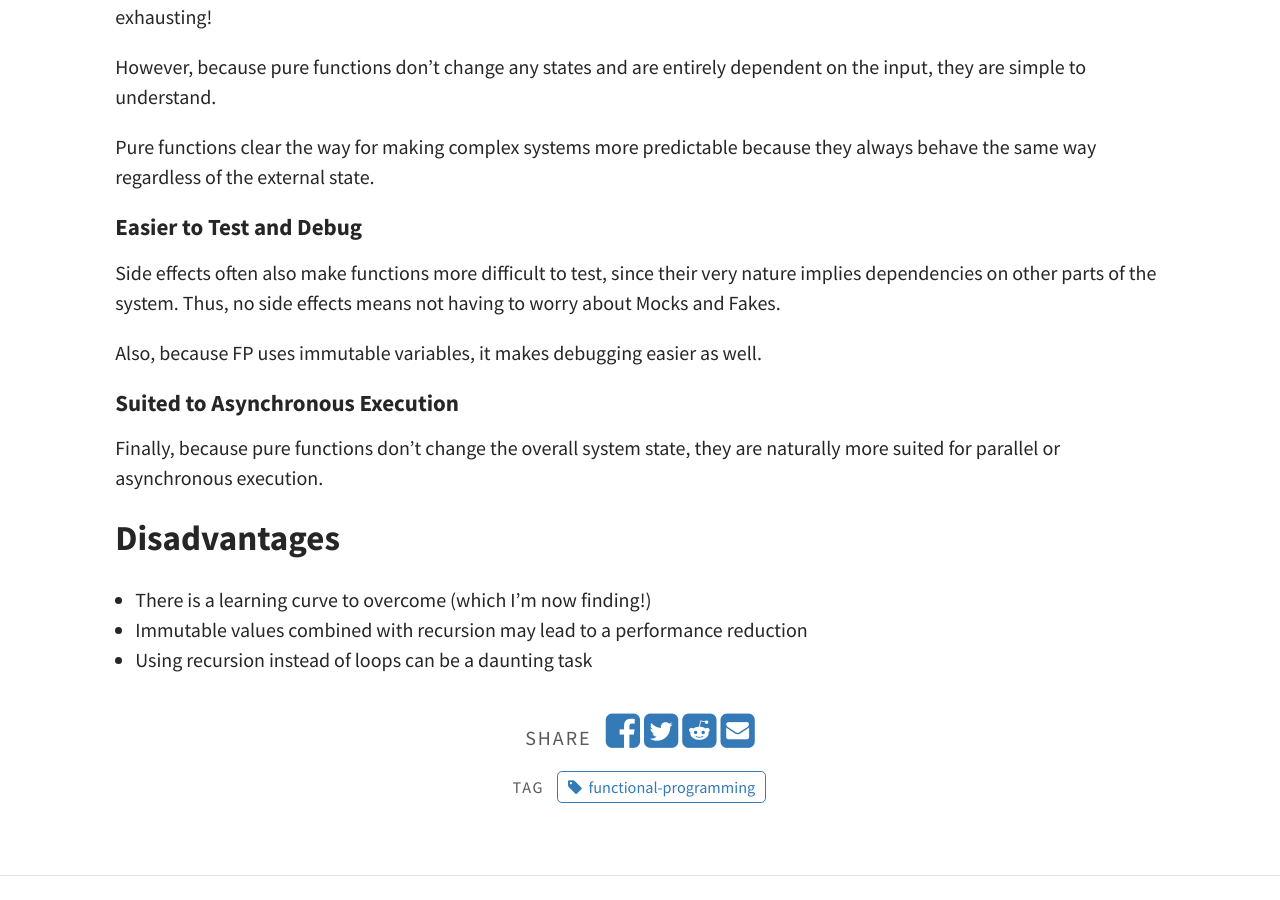
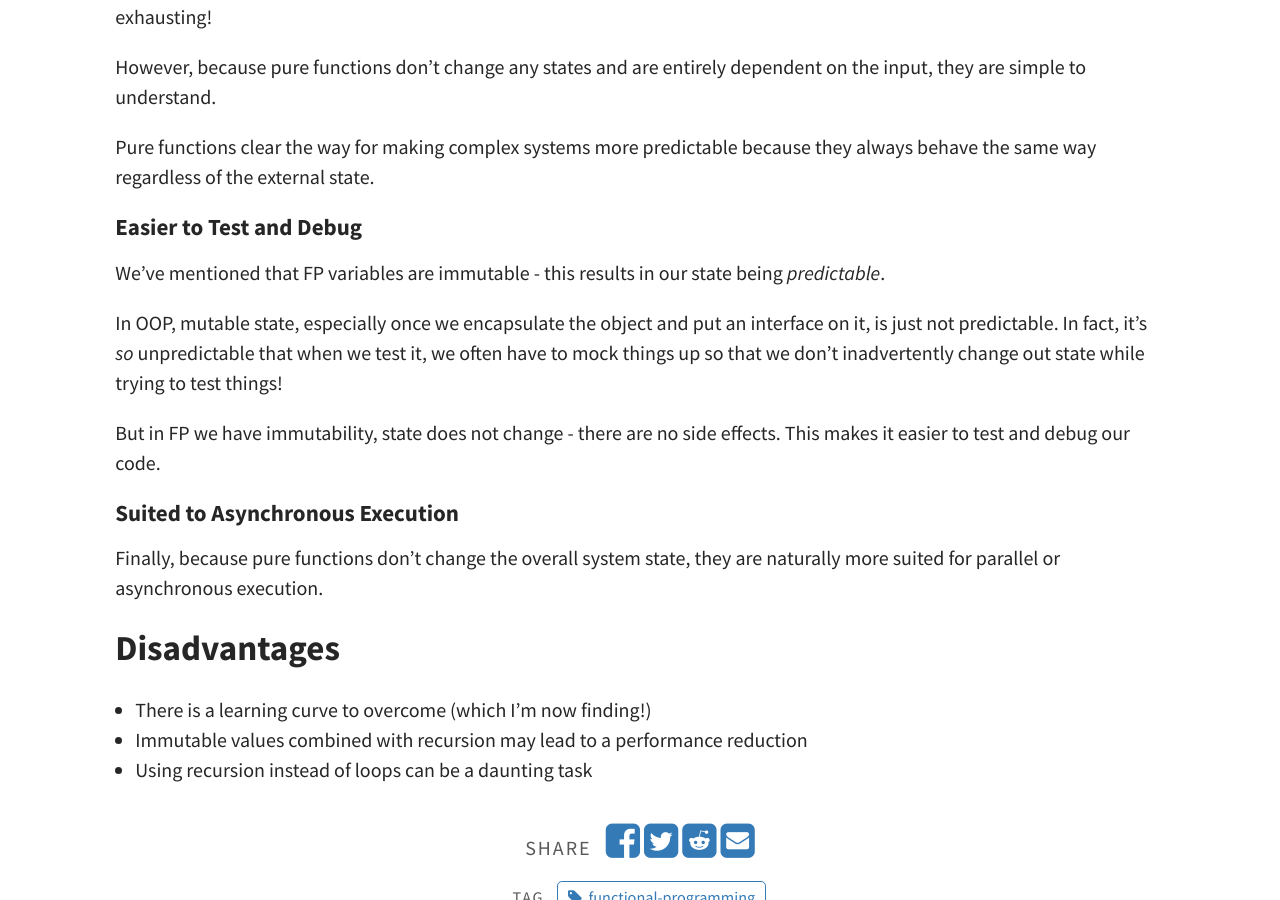
Before and after one commit to axhussain/axhussain.github.io, a Jekyll site: the page built from _posts/2020-12-22-a-look-at-functional-programming.md, in a window 1280 px wide and 900 px high, scrolled down 2544 px. Built offline with Jekyll 4.4.1, drawn with Linux system fonts in a browser that asks for light colours; comment, search, counter and statistics services are not loaded.

Commit message:
Amend Testing paragraph

```diff
--- a/_posts/2020-12-22-a-look-at-functional-programming.md
+++ b/_posts/2020-12-22-a-look-at-functional-programming.md
@@ -90,9 +90,11 @@ Pure functions clear the way for making complex systems more predictable because
 
 #### Easier to Test and Debug
 
-Side effects often also make functions more difficult to test, since their very nature implies dependencies on other parts of the system. Thus, no side effects means not having to worry about Mocks and Fakes.
+We've mentioned that FP variables are immutable - this results in our state being *predictable*.
 
-Also, because FP uses immutable variables, it makes debugging easier as well.
+In OOP, mutable state, especially once we encapsulate the object and put an interface on it, is just not predictable. In fact, it's *so* unpredictable that when we test it, we often have to mock things up so that we don't inadvertently change out state while trying to test things!
+
+But in FP we have immutability, state does not change - there are no side effects. This makes it easier to test and debug our code.
 
 
 #### Suited to Asynchronous Execution
```
